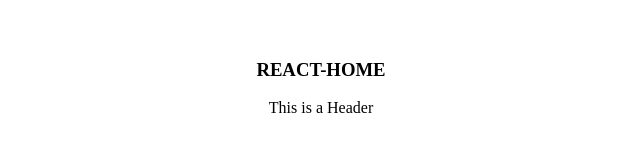
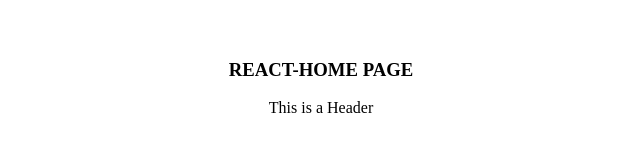
Before and after one commit to Yasir-Alii/REACT-LEARNING-, a React (Vite) app in the folder react-learning/: page / in a window 1280 px wide. Shown: the top 160 px of the page, without its empty margins (319-959 px from the left). Built offline with nearby package versions, Linux system fonts and the light colour scheme.

Commit message:
New features

```diff
--- a/react-learning/src/App.jsx
+++ b/react-learning/src/App.jsx
@@ -6,7 +6,7 @@ function App() {
 
   return (
     <>
-    <h3>REACT-HOME</h3>
+    <h3>REACT-HOME PAGE </h3>
     </>
   )
 }
```
Also changed, not shown: 1 other file (tests, documents, lock files or other folders).
